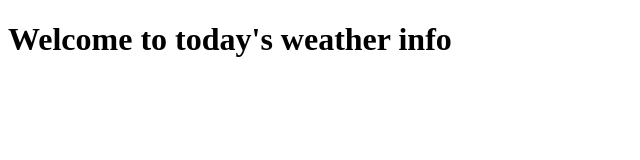
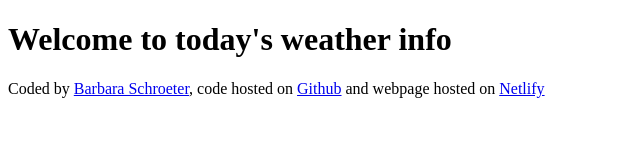
Before and after one commit to lavaliente/todays-weather, a plain HTML site: page index.html in a window 1280 px wide. Shown: the whole page, without its empty margins (0-640 px from the left). Drawn offline with Linux system fonts and the light colour scheme.

Commit message:
added footer with links

```diff
--- a/index.html
+++ b/index.html
@@ -7,5 +7,18 @@
   </head>
   <body>
     <h1>Welcome to today's weather info</h1>
+    <footer>
+      Coded by
+      <a href="https://github.com/lavaliente" target="_blank"
+        >Barbara Schroeter</a
+      >, code hosted on
+      <a href="https://github.com/lavaliente/todays-weather" target="_blank"
+        >Github</a
+      >
+      and webpage hosted on
+      <a href="https://todaysweatherinfo.netlify.app/ " target="_blank"
+        >Netlify</a
+      >
+    </footer>
   </body>
 </html>
```
